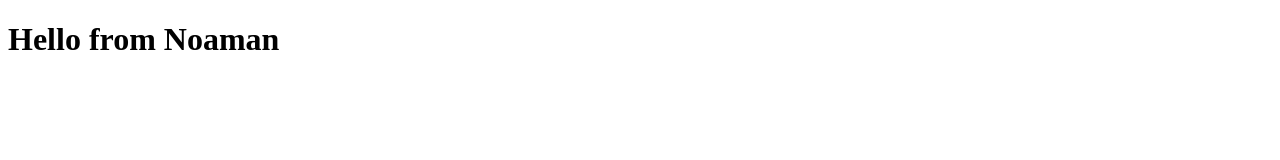
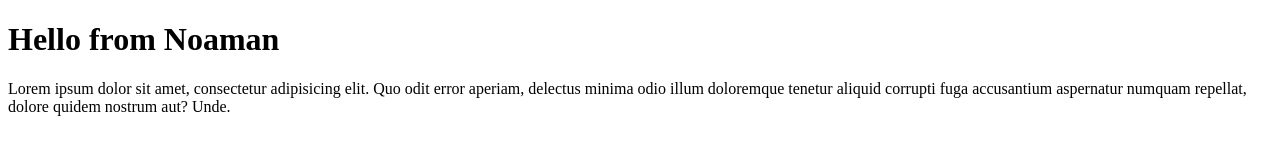
Before and after one commit to Noaman-Saleem-Portfolio/v1-demo1, a plain HTML site: page index.html in a window 1280 px wide. Drawn offline with Linux system fonts and the light colour scheme.

Commit message:
Modified index.html

```diff
--- a/index.html
+++ b/index.html
@@ -8,5 +8,11 @@
   </head>
   <body>
     <h1>Hello from Noaman</h1>
+    <p>
+      Lorem ipsum dolor sit amet, consectetur adipisicing elit. Quo odit error
+      aperiam, delectus minima odio illum doloremque tenetur aliquid corrupti
+      fuga accusantium aspernatur numquam repellat, dolore quidem nostrum aut?
+      Unde.
+    </p>
   </body>
 </html>
```
